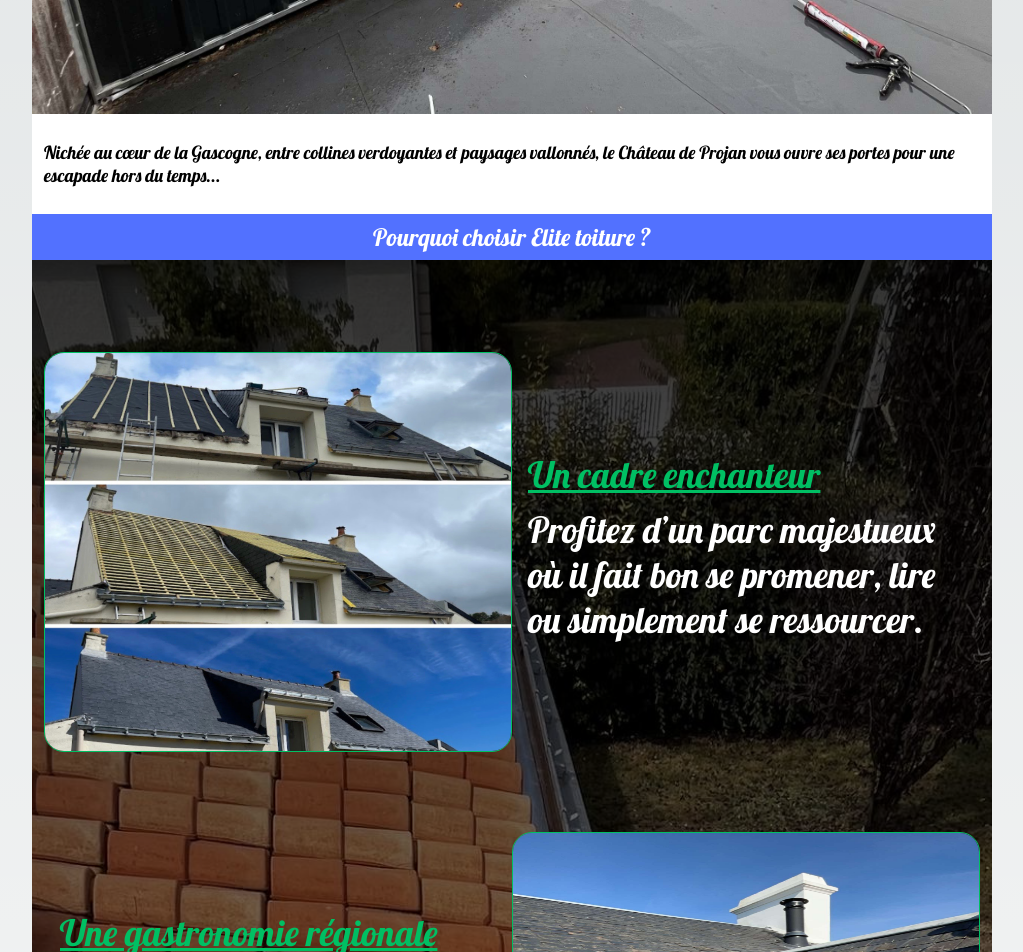
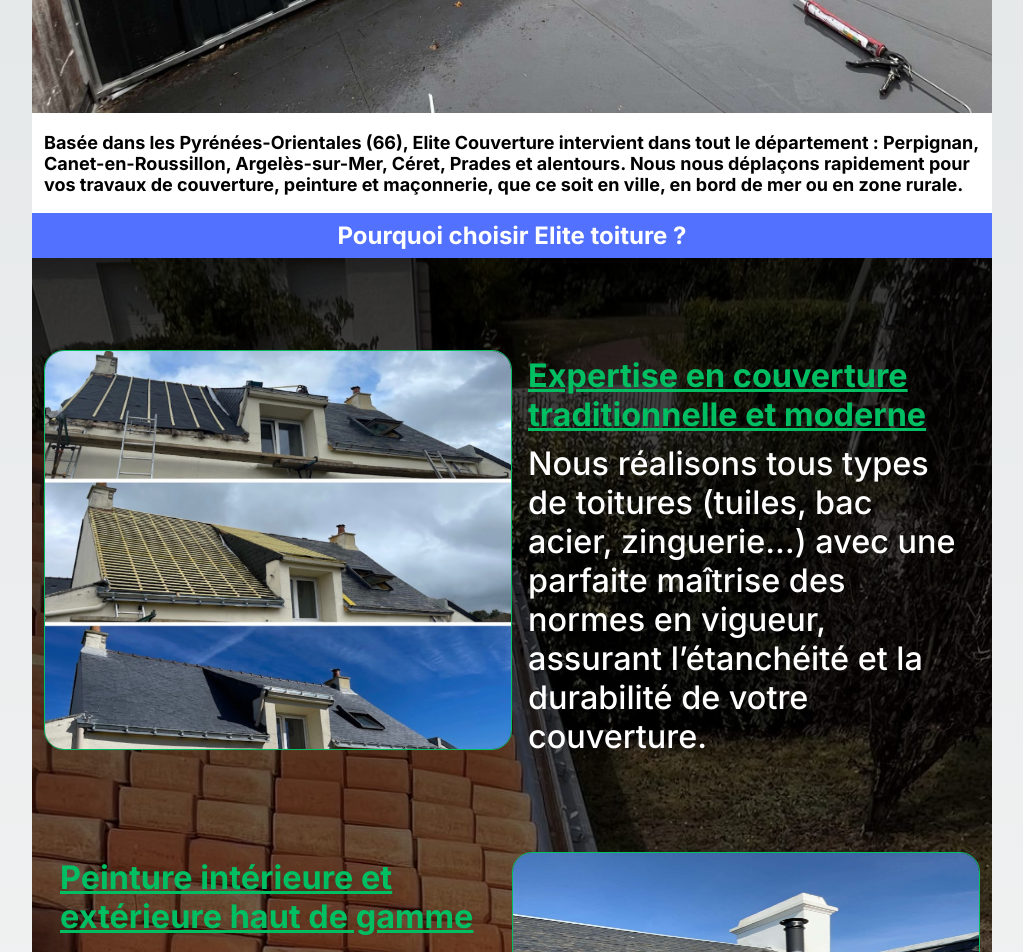
Before and after one commit to AdrienW86/klenn-couverture, a Next.js app: page / in a window 1280 px wide. Shown: the part 1620-2572 px from the top of the page, without its empty margins (128-1151 px from the left). Built offline with nearby package versions, Linux system fonts and the light colour scheme.

Commit message:
mise en ligne

```diff
--- a/components/Description/Description.js
+++ b/components/Description/Description.js
@@ -50,7 +50,8 @@
               exit={{ opacity: 0, y: 50 }}
               transition={{ duration: 0.5 }}
             >
-              Nichée au cœur de la Gascogne, entre collines verdoyantes et paysages vallonnés, le Château de Projan vous ouvre ses portes pour une escapade hors du temps...
+             Basée dans les Pyrénées-Orientales (66), Elite Couverture intervient dans tout le département : Perpignan, Canet-en-Roussillon, Argelès-sur-Mer, Céret, Prades et alentours.
+             Nous nous déplaçons rapidement pour vos travaux de couverture, peinture et maçonnerie, que ce soit en ville, en bord de mer ou en zone rurale.
             </motion.p>
           </div>
         </motion.section>
@@ -94,7 +95,7 @@
                 transition={{ duration: 0.5 }}
                 className={styles.p}
               >
-                <span className={styles.span}>Un cadre enchanteur</span>Profitez d’un parc majestueux où il fait bon se promener, lire ou simplement se ressourcer.
+                <span className={styles.span}> Expertise en couverture traditionnelle et moderne</span>Nous réalisons tous types de toitures (tuiles, bac acier, zinguerie…) avec une parfaite maîtrise des normes en vigueur, assurant l’étanchéité et la durabilité de votre couverture.
               </motion.p>
             </li>
             <li className={styles.li}>
@@ -109,7 +110,7 @@
                 transition={{ duration: 0.5 }}
                 className={styles.p}
               >
-                <span className={styles.span}>Une gastronomie régionale</span>Découvrez les saveurs authentiques de la Gascogne
+                <span className={styles.span}>Peinture intérieure et extérieure haut de gamme</span>Nos finitions sont réalisées avec des peintures professionnelles adaptées à chaque support. Préparation minutieuse des surfaces, application soignée, rendu impeccable.
                 avec des produits locaux et une cuisine généreuse.
               </motion.p>
               <motion.img
@@ -157,7 +158,7 @@
                 transition={{ duration: 0.5 }}
                 className={styles.p}
               >
-                <span className={styles.span}>Des activités variées</span>Balades à vélo, visites de vignobles, découverte des villages pittoresques et des marchés traditionnels de la région.
+                <span className={styles.span}> Maçonnerie solide et sur-mesure</span>De la rénovation de façades aux murets et dallages, nous garantissons des ouvrages robustes, durables et esthétiques, dans le respect des règles de l’art.
               </motion.p>
             </li>
             <li className={styles.li}>
@@ -172,7 +173,7 @@
                 transition={{ duration: 0.5 }}
                 className={styles.p}
               >
-                <span className={styles.span}>Bien-être et détente</span>Laissez-vous tenter par un moment de relaxation sur la terrasse ensoleillée ou près de la piscine, dans une atmosphère paisible.
+                <span className={styles.span}> Matériel professionnel et techniques éprouvées</span>Nous utilisons des équipements de pointe et des méthodes éprouvées pour un chantier sécurisé, efficace et parfaitement exécuté, quelles que soient les conditions.
               </motion.p>
               <motion.img
                 ref={ref13}
@@ -193,10 +194,6 @@
             </li>
           </ul>
 
-          <p>
-            Venez découvrir le charme et l’authenticité du Château de Projan, un lieu où passé et présent s’entrelacent pour vous offrir une expérience unique.
-            <a href="/contact" className={styles.ctaButton}>Réservez dès aujourd’hui</a> pour vivre un moment d'exception dans un cadre enchanteur.
-          </p>
         </div>
        </section>
       </section>
--- a/components/Description/description.module.css
+++ b/components/Description/description.module.css
@@ -1,5 +1,3 @@
-
-
 .box {
     z-index: 2;
     background-color: rgb(82,113,255);
@@ -10,6 +8,7 @@
     bottom: 10px;
     text-decoration: underline;
     font-size: 1em;
+    font-weight: bold;
     color: rgb(0,191,99);
 }
 
@@ -17,8 +16,7 @@
     z-index: 2;
     padding: 8px;
     text-align: center;
-    font-family: 'Lobster', sans-serif;
-    font-weight: lighter;
+    font-weight: bold;
     color: white;
 }
 
@@ -38,10 +36,11 @@
 
 .article, .intro {
     padding: 12px;
+    font-weight: bold;
     color: rgb(0, 0, 0);
-    font-family: 'Lobster', sans-serif;
     font-weight: lighter;
     font-size: 18px;
+    font-weight: bold;
 }
 
 .intro {
@@ -68,6 +67,8 @@
 .li {
     display: flex;
     margin: 80px 0;
+    font-weight: 500;
+    font-size: 0.9em;
     position: relative;
 }
 
```
